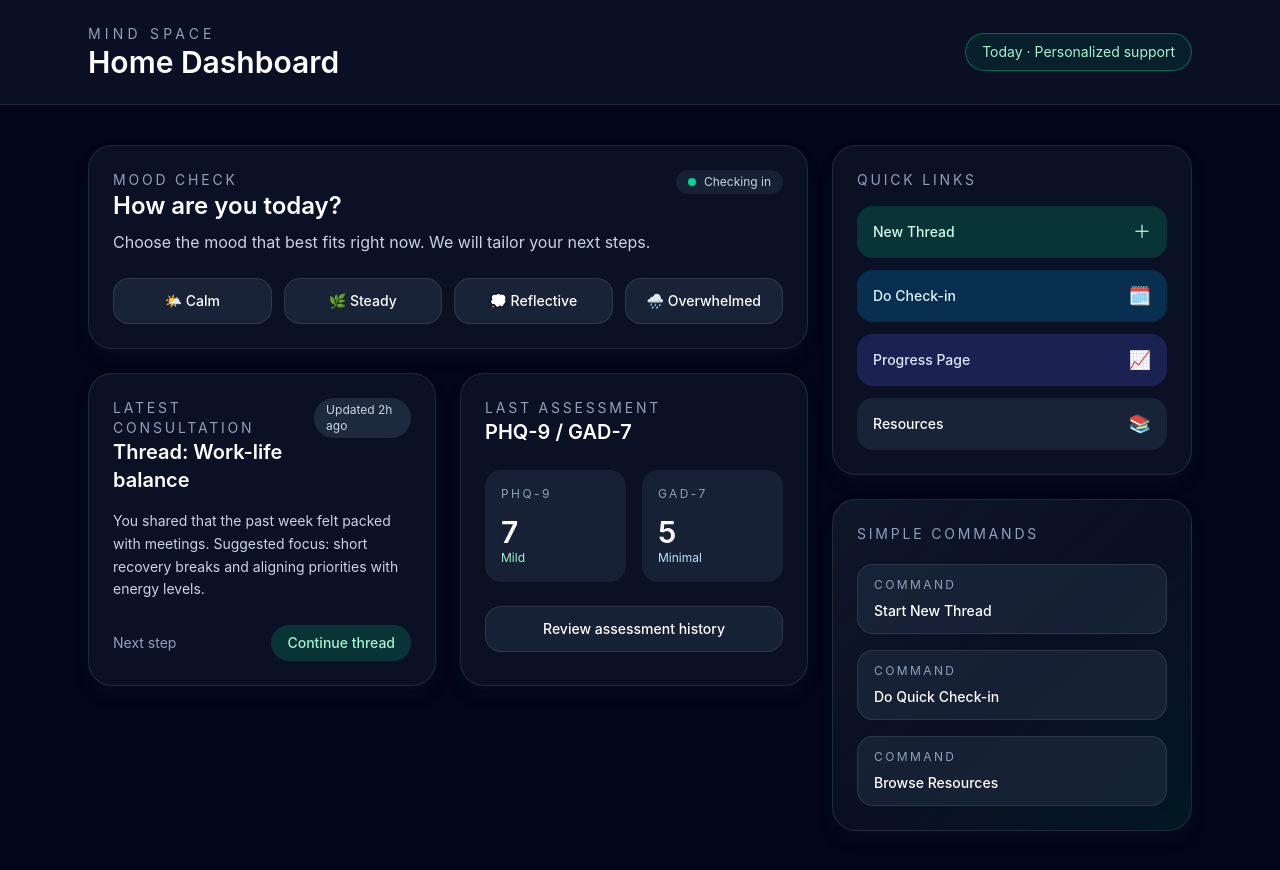
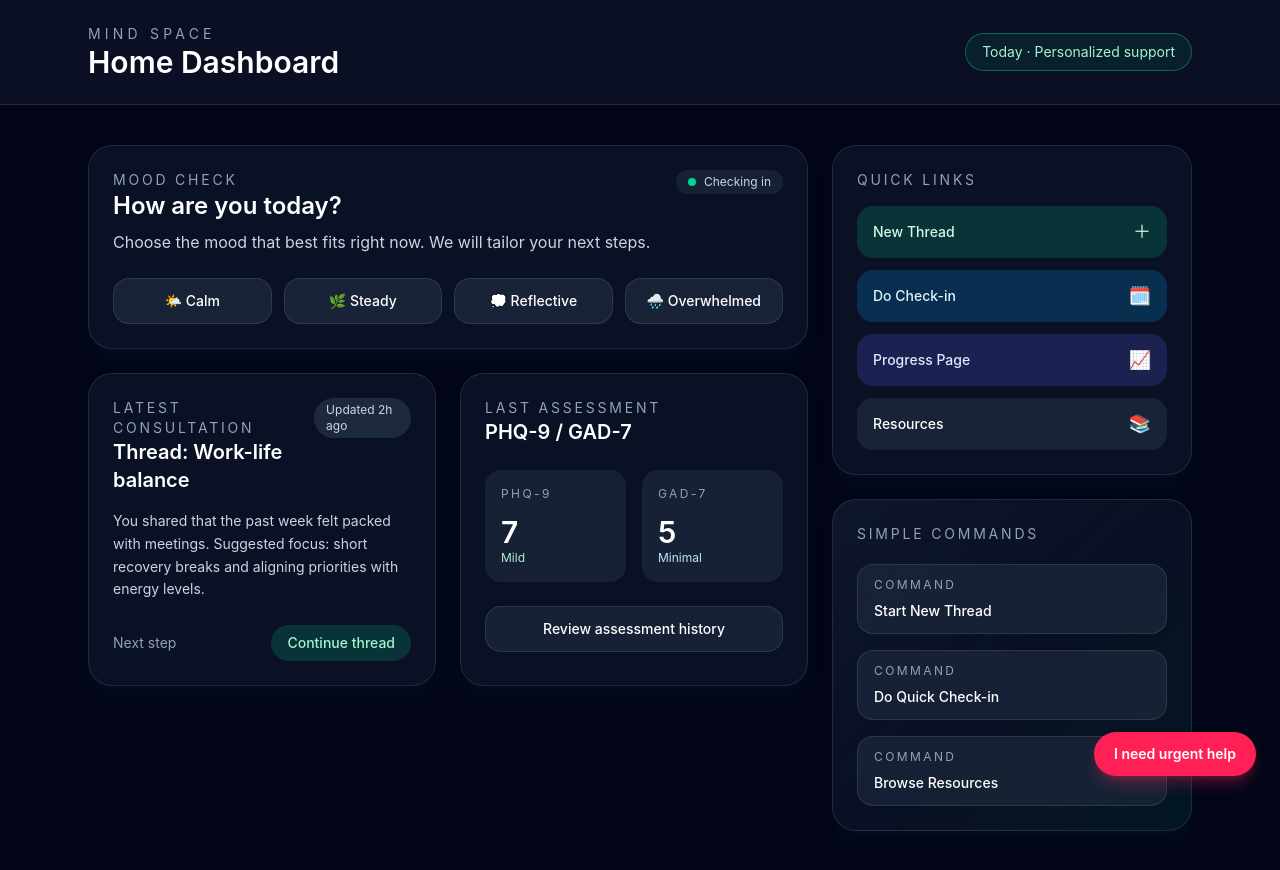
Before and after one commit to triek/mind-space, a Vue app: page / in a window 1280 px wide. Built offline with nearby package versions, Linux system fonts and the light colour scheme.

Commit message:
help button to safety page

```diff
--- a/src/App.vue
+++ b/src/App.vue
@@ -1,5 +1,13 @@
 <template>
-  <component :is="activeComponent" @navigate="handleNavigate" />
+  <div class="relative min-h-screen">
+    <component :is="activeComponent" @navigate="handleNavigate" />
+    <button
+      class="fixed bottom-6 right-6 rounded-full bg-rose-500 px-5 py-3 text-sm font-semibold text-white shadow-lg shadow-rose-500/30 transition hover:bg-rose-400"
+      @click="handleNavigate('safety')"
+    >
+      I need urgent help
+    </button>
+  </div>
 </template>
 
 <script setup>
@@ -9,6 +17,7 @@ import CheckInQuizPage from './components/CheckInQuizPage.vue'
 import NewConsultationPage from './components/NewConsultationPage.vue'
 import ThreadDetailPage from './components/ThreadDetailPage.vue'
 import ProgressPage from './components/ProgressPage.vue'
+import SafetyPage from './components/SafetyPage.vue'
 
 const activePage = ref('home')
 
@@ -28,6 +37,11 @@ const activeComponent = computed(() => {
   if (activePage.value === 'progress') {
     return ProgressPage
   }
+
+  if (activePage.value === 'safety') {
+    return SafetyPage
+  }
+
   return HomePage
 })
 
```
